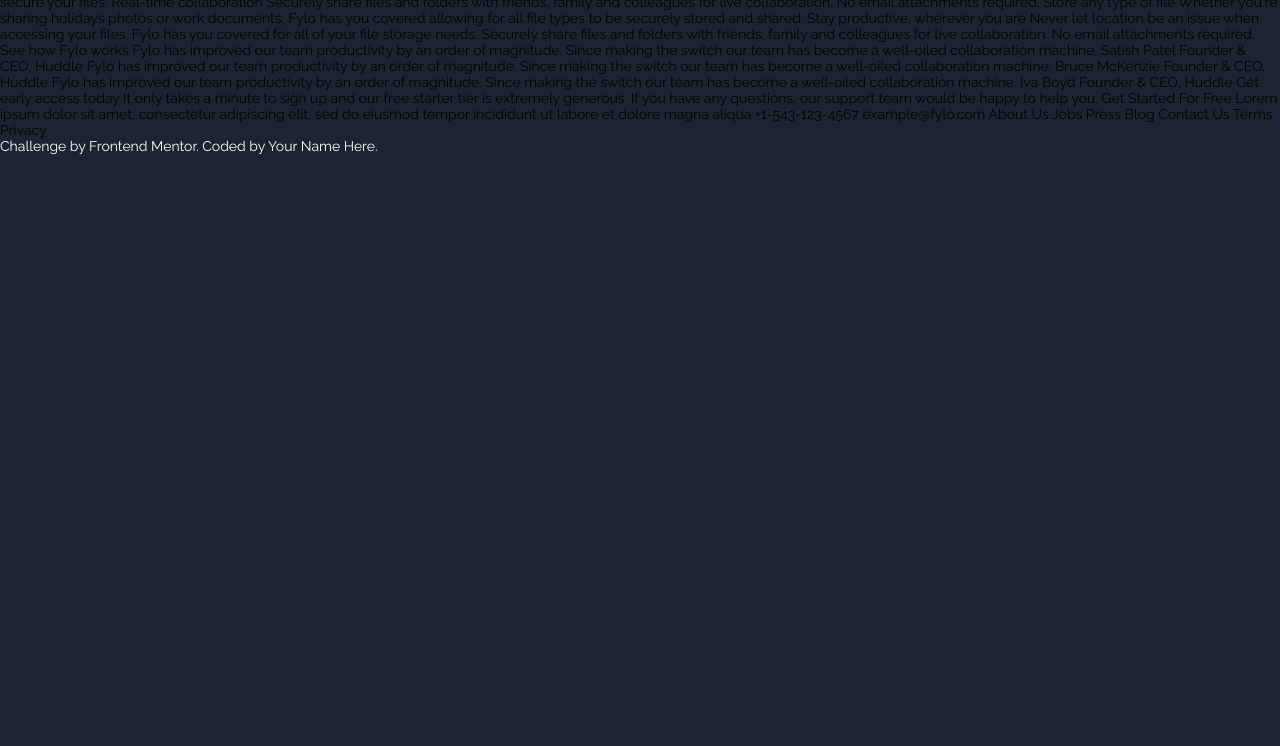
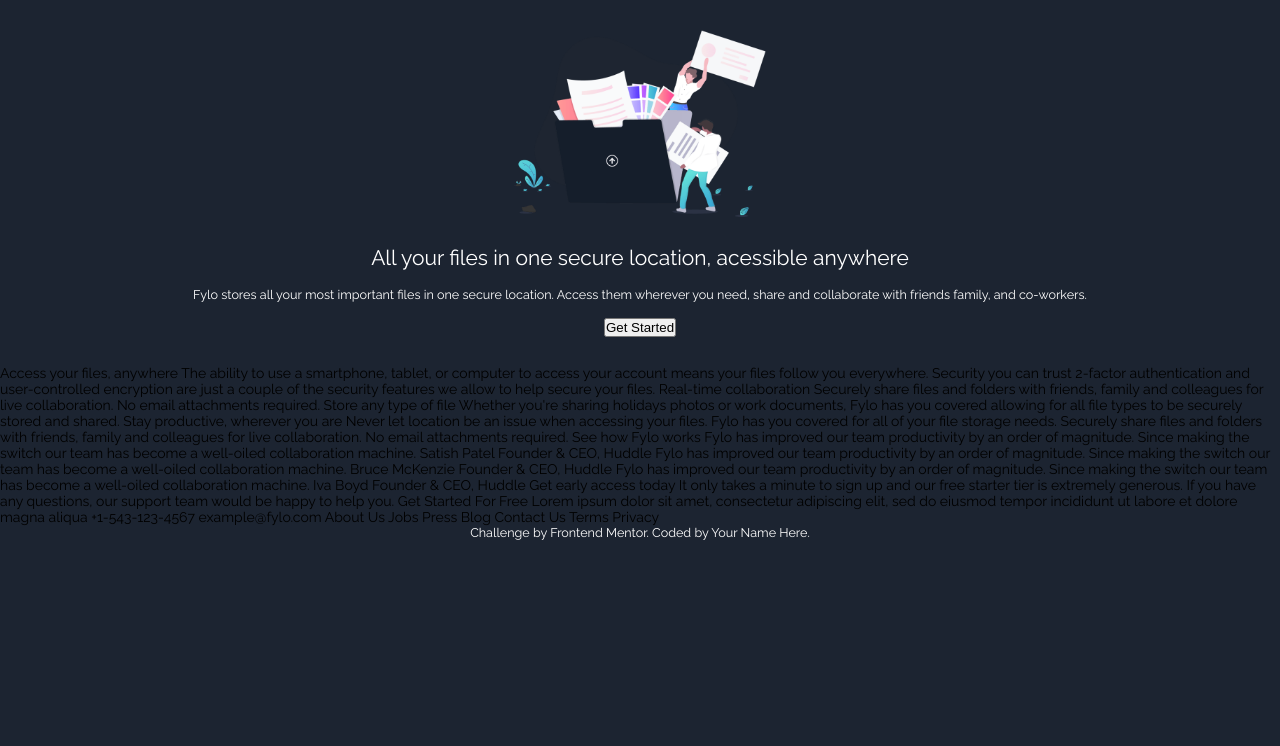
Before and after one commit to eduardo-takeo/fylo, a website: page index.html in a window 1280 px wide. Shown: the part 54-800 px from the top of the page. Drawn offline with nearby package versions, Linux system fonts and the light colour scheme.

Commit message:
Create Hero section

```diff
--- a/index.html
+++ b/index.html
@@ -28,12 +28,21 @@
         <li><a href="#signin">Sign In</a></li>
       </ul>
     </header>
-    All your files in one secure location, acessible anywhere Features Team Sign
-    In All your files in one secure location, accessible anywhere. Fylo stores
-    all your most important files in one secure location. Access them wherever
-    you need, share and collaborate with friends family, and co-workers. Get
-    Started Access your files, anywhere The ability to use a smartphone, tablet,
-    or computer to access your account means your files follow you everywhere.
+
+    <main>
+      <section class="hero">
+        <img src="/images/illustration-intro.png" alt="hero" />
+        <h1>All your files in one secure location, acessible anywhere</h1>
+        <p>
+          Fylo stores all your most important files in one secure location.
+          Access them wherever you need, share and collaborate with friends
+          family, and co-workers.
+        </p>
+        <button type="button">Get Started</button>
+      </section>
+    </main>
+    Access your files, anywhere The ability to use a smartphone, tablet, or
+    computer to access your account means your files follow you everywhere.
     Security you can trust 2-factor authentication and user-controlled
     encryption are just a couple of the security features we allow to help
     secure your files. Real-time collaboration Securely share files and folders
--- a/style.css
+++ b/style.css
@@ -41,7 +41,9 @@
 h3,
 p {
   color: var(--white);
-  margin-bottom: 1rem;
+  margin-bottom: 1.2rem;
+  font-weight: 400;
+  text-align: center;
 }
 
 h1 {
@@ -56,6 +58,15 @@
   font-size: 1rem;
 }
 
+p {
+  font-size: 0.9rem;
+}
+
+main {
+  width: min(80%, 120rem);
+  margin: 0 auto;
+}
+
 .logo {
   width: 6rem;
   height: 1.7rem;
@@ -66,6 +77,7 @@
   justify-content: space-between;
   align-items: center;
   position: fixed;
+  top: 0;
   width: 100%;
   padding: 1rem;
 }
@@ -79,3 +91,19 @@
 header li {
   margin-right: 1rem;
 }
+
+.hero {
+  display: flex;
+  flex-direction: column;
+  align-items: center;
+  margin-top: 4rem;
+  padding: 2rem 0;
+  /* background: url(/images/bg-curvy-mobile.svg);
+  background-repeat: no-repeat;
+  background-position: center; */
+}
+
+.hero img {
+  width: 18rem;
+  margin-bottom: 2rem;
+}
```
